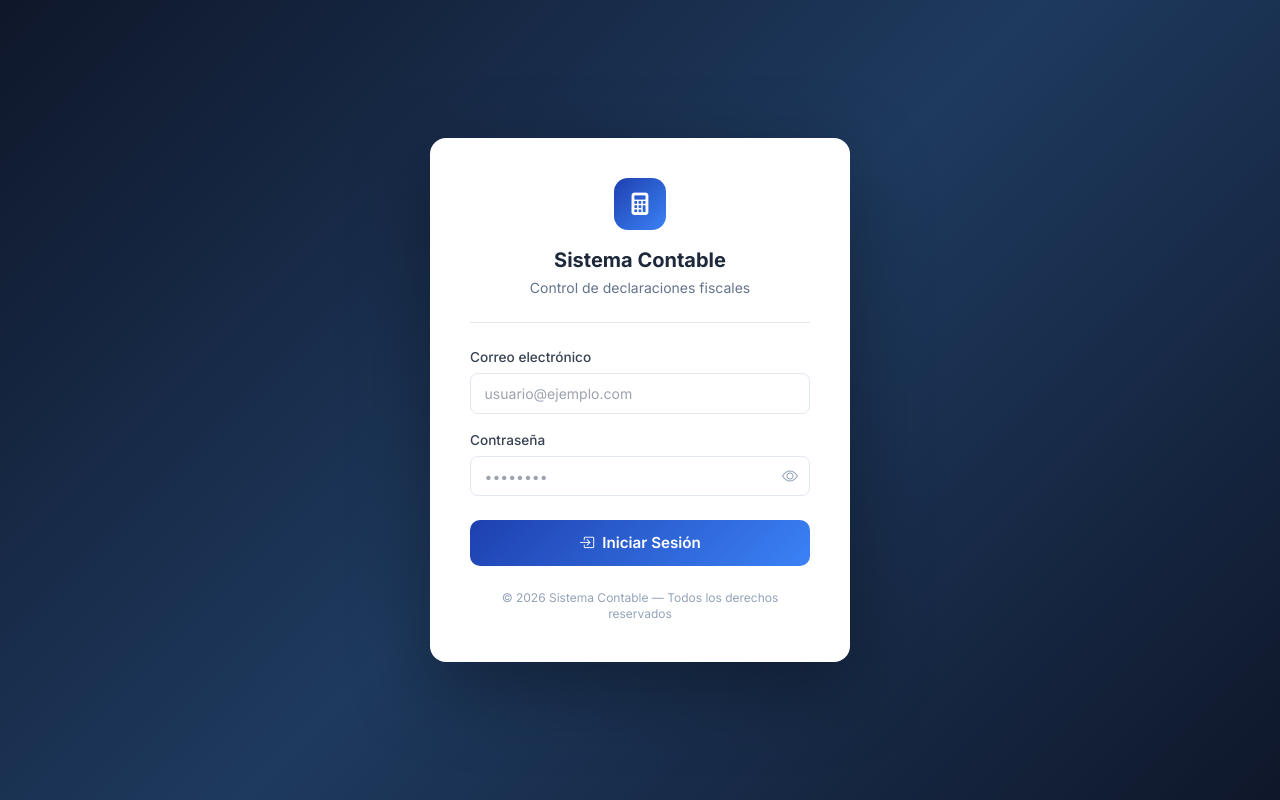
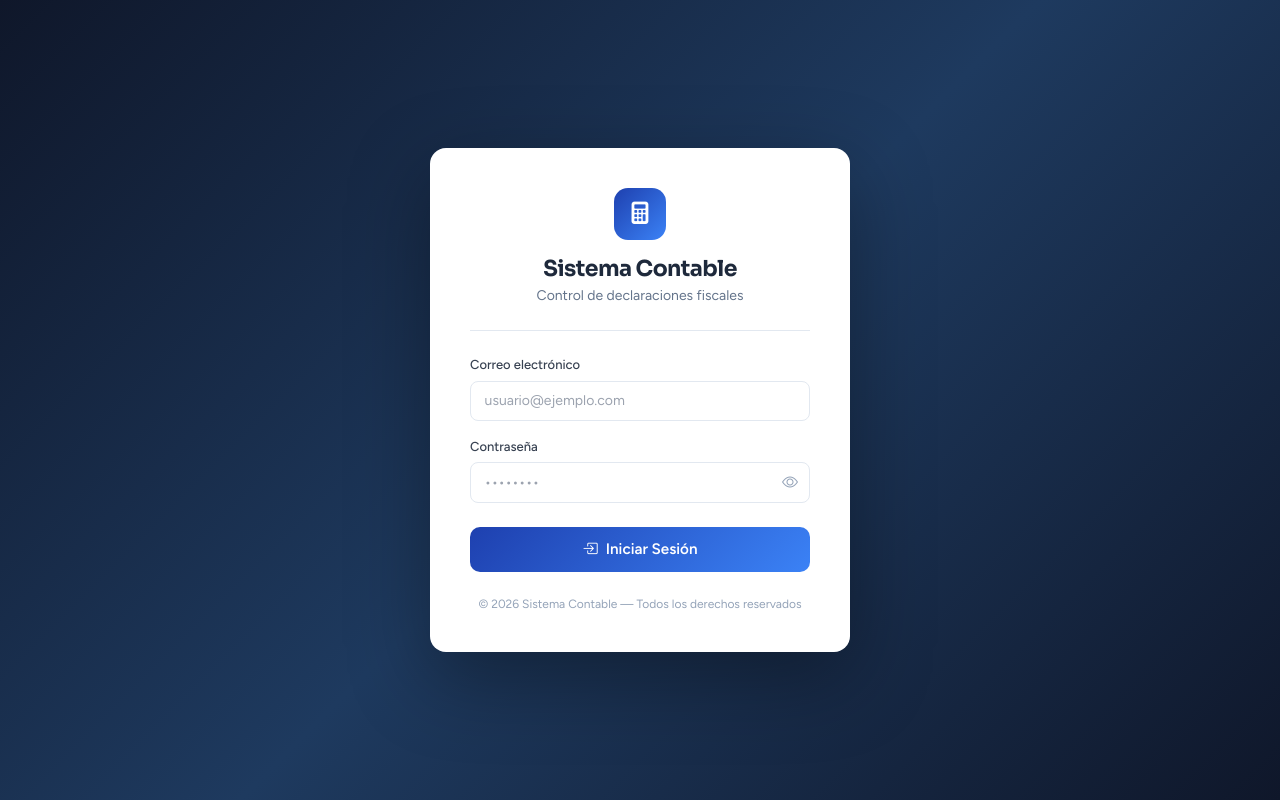
Before and after one commit to Marco-Dominguez/SistemaContable, a PHP site: page /SistemaContable/view/pages/auth/login.html in a window 1280 px wide. Run offline with PHP 8.4, Linux system fonts and the light colour scheme; some libraries are stand-ins or nearby versions.

Commit message:
refactor: update typography system

```diff
--- a/view/assets/css/app.css
+++ b/view/assets/css/app.css
@@ -16,12 +16,82 @@
     --color-card: #ffffff;
     --sidebar-width: 260px;
     --topbar-height: 64px;
+
+    /* Types */
+    --font-display: 'Sora', system-ui, sans-serif;
+    --font-body: 'Figtree', system-ui, sans-serif;
 }
 
 /* Layout */
 body {
     background: var(--color-bg);
-    font-family: 'Inter', sans-serif;
+    font-family: var(--font-body);
+    line-height: 1.5;
+    -webkit-font-smoothing: antialiased;
+    -moz-osx-font-smoothing: grayscale;
+}
+
+/* Headings */
+h1,
+h2,
+h3,
+h4 {
+    font-family: var(--font-display);
+    line-height: 1.2;
+    letter-spacing: -0.015em;
+}
+
+/* Topbar */
+#topbar h1 {
+    font-size: 0.9375rem;
+    font-weight: 600;
+    letter-spacing: -0.005em;
+    line-height: 1;
+}
+
+/* Page content headings */
+#page-content h1 {
+    font-size: 1.5rem;
+    font-weight: 700;
+    letter-spacing: -0.025em;
+    color: #0f172a;
+}
+
+/* Welcome banner */
+#welcome-title {
+    font-size: 1.375rem;
+    font-weight: 700;
+    letter-spacing: -0.02em;
+}
+
+/* Card section headers */
+.card h2,
+.card h3,
+.card h4 {
+    font-size: 1rem;
+    font-weight: 600;
+    text-transform: none;
+    letter-spacing: -0.01em;
+    line-height: 1.3;
+    margin-bottom: 1rem;
+}
+
+/* Page-level section headers */
+#page-content>div>h2 {
+    font-size: 1.0625rem;
+    font-weight: 600;
+    text-transform: none;
+    letter-spacing: -0.01em;
+    color: #1e293b;
+    margin-bottom: 1rem;
+}
+
+/* Login brand heading */
+.login-brand h1 {
+    font-size: 1.375rem;
+    font-weight: 700;
+    letter-spacing: -0.025em;
+    line-height: 1.2;
 }
 
 #app {
@@ -69,8 +139,10 @@ body {
 
 .sidebar-brand span {
     color: #f1f5f9;
+    font-family: var(--font-display);
     font-weight: 700;
-    font-size: .95rem;
+    font-size: 0.9375rem;
+    letter-spacing: -0.01em;
 }
 
 .nav-group {
@@ -176,6 +248,7 @@ body {
     border-bottom: 1px solid #f1f5f9;
     color: #334155;
     vertical-align: middle;
+    font-variant-numeric: tabular-nums;
 }
 
 .data-table tbody tr:hover {
@@ -230,6 +303,7 @@ body {
     border-radius: 8px;
     font-size: .875rem;
     font-weight: 500;
+    font-family: var(--font-body);
     cursor: pointer;
     border: none;
     transition: opacity .15s, transform .1s;
@@ -276,9 +350,10 @@ body {
 }
 
 .form-label {
-    font-size: .85rem;
+    font-size: .8125rem;
     font-weight: 500;
     color: #374151;
+    font-family: var(--font-body);
 }
 
 .form-input {
@@ -286,6 +361,7 @@ body {
     border: 1.5px solid #e2e8f0;
     border-radius: 8px;
     font-size: .875rem;
+    font-family: var(--font-body);
     color: #1e293b;
     outline: none;
     transition: border-color .15s;
@@ -490,6 +566,7 @@ body {
     padding: .6rem 1.1rem;
     font-size: .875rem;
     font-weight: 500;
+    font-family: var(--font-body);
     color: #64748b;
     border: none;
     background: none;
--- a/view/components/templates/layout.html
+++ b/view/components/templates/layout.html
@@ -9,7 +9,8 @@
     <link rel="stylesheet" href="https://cdn.jsdelivr.net/npm/bootstrap-icons@1.11.3/font/bootstrap-icons.min.css">
     <!-- Google Fonts -->
     <link rel="preconnect" href="https://fonts.googleapis.com">
-    <link href="https://fonts.googleapis.com/css2?family=Inter:wght@400;500;600;700&display=swap" rel="stylesheet">
+    <link rel="preconnect" href="https://fonts.gstatic.com" crossorigin>
+    <link href="https://fonts.googleapis.com/css2?family=Figtree:wght@400;500;600&family=Sora:wght@600;700&display=swap" rel="stylesheet">
     <!-- Tailwind CDN -->
     <script src="https://cdn.tailwindcss.com"></script>
     <!-- App CSS -->
--- a/view/pages/auth/login.html
+++ b/view/pages/auth/login.html
@@ -6,7 +6,8 @@
     <title>Iniciar Sesión — Sistema Contable</title>
     <link rel="stylesheet" href="https://cdn.jsdelivr.net/npm/bootstrap-icons@1.11.3/font/bootstrap-icons.min.css">
     <link rel="preconnect" href="https://fonts.googleapis.com">
-    <link href="https://fonts.googleapis.com/css2?family=Inter:wght@400;500;600;700&display=swap" rel="stylesheet">
+    <link rel="preconnect" href="https://fonts.gstatic.com" crossorigin>
+    <link href="https://fonts.googleapis.com/css2?family=Figtree:wght@400;500;600&family=Sora:wght@600;700&display=swap" rel="stylesheet">
     <script src="https://cdn.tailwindcss.com"></script>
     <link rel="stylesheet" href="/view/assets/css/app.css">
     <style>
@@ -35,6 +36,7 @@
             width: 100%; padding: .7rem;
             background: linear-gradient(135deg, #1e40af, #3b82f6);
             color: #fff; border: none; border-radius: 10px;
+            font-family: var(--font-body);
             font-size: .95rem; font-weight: 600; cursor: pointer;
             transition: opacity .2s, transform .1s;
             display: flex; align-items: center; justify-content: center; gap: .5rem;
--- a/view/pages/clientes/index.html
+++ b/view/pages/clientes/index.html
@@ -7,7 +7,8 @@
     <title>Clientes — Sistema Contable</title>
     <link rel="stylesheet" href="https://cdn.jsdelivr.net/npm/bootstrap-icons@1.11.3/font/bootstrap-icons.min.css">
     <link rel="preconnect" href="https://fonts.googleapis.com">
-    <link href="https://fonts.googleapis.com/css2?family=Inter:wght@400;500;600;700&display=swap" rel="stylesheet">
+    <link rel="preconnect" href="https://fonts.gstatic.com" crossorigin>
+    <link href="https://fonts.googleapis.com/css2?family=Figtree:wght@400;500;600&family=Sora:wght@600;700&display=swap" rel="stylesheet">
     <script src="https://cdn.tailwindcss.com"></script>
     <link rel="stylesheet" href="/view/assets/css/app.css">
     <!-- google tag -->
--- a/view/pages/dashboard/index.html
+++ b/view/pages/dashboard/index.html
@@ -7,7 +7,8 @@
     <title>Inicio — Sistema Contable</title>
     <link rel="stylesheet" href="https://cdn.jsdelivr.net/npm/bootstrap-icons@1.11.3/font/bootstrap-icons.min.css">
     <link rel="preconnect" href="https://fonts.googleapis.com">
-    <link href="https://fonts.googleapis.com/css2?family=Inter:wght@400;500;600;700&display=swap" rel="stylesheet">
+    <link rel="preconnect" href="https://fonts.gstatic.com" crossorigin>
+    <link href="https://fonts.googleapis.com/css2?family=Figtree:wght@400;500;600&family=Sora:wght@600;700&display=swap" rel="stylesheet">
     <script src="https://cdn.tailwindcss.com"></script>
     <link rel="stylesheet" href="/view/assets/css/app.css">
     <!-- google tag -->
--- a/view/pages/declaraciones/index.html
+++ b/view/pages/declaraciones/index.html
@@ -7,7 +7,8 @@
     <title>Declaraciones — Sistema Contable</title>
     <link rel="stylesheet" href="https://cdn.jsdelivr.net/npm/bootstrap-icons@1.11.3/font/bootstrap-icons.min.css">
     <link rel="preconnect" href="https://fonts.googleapis.com">
-    <link href="https://fonts.googleapis.com/css2?family=Inter:wght@400;500;600;700&display=swap" rel="stylesheet">
+    <link rel="preconnect" href="https://fonts.gstatic.com" crossorigin>
+    <link href="https://fonts.googleapis.com/css2?family=Figtree:wght@400;500;600&family=Sora:wght@600;700&display=swap" rel="stylesheet">
     <script src="https://cdn.tailwindcss.com"></script>
     <link rel="stylesheet" href="/view/assets/css/app.css">
     <!-- google tag -->
--- a/view/pages/security/roles/index.html
+++ b/view/pages/security/roles/index.html
@@ -7,7 +7,8 @@
     <title>Roles y Permisos — Sistema Contable</title>
     <link rel="stylesheet" href="https://cdn.jsdelivr.net/npm/bootstrap-icons@1.11.3/font/bootstrap-icons.min.css">
     <link rel="preconnect" href="https://fonts.googleapis.com">
-    <link href="https://fonts.googleapis.com/css2?family=Inter:wght@400;500;600;700&display=swap" rel="stylesheet">
+    <link rel="preconnect" href="https://fonts.gstatic.com" crossorigin>
+    <link href="https://fonts.googleapis.com/css2?family=Figtree:wght@400;500;600&family=Sora:wght@600;700&display=swap" rel="stylesheet">
     <script src="https://cdn.tailwindcss.com"></script>
     <link rel="stylesheet" href="/view/assets/css/app.css">
     <!-- google tag -->
--- a/view/pages/security/usuarios/index.html
+++ b/view/pages/security/usuarios/index.html
@@ -7,7 +7,8 @@
     <title>Usuarios — Sistema Contable</title>
     <link rel="stylesheet" href="https://cdn.jsdelivr.net/npm/bootstrap-icons@1.11.3/font/bootstrap-icons.min.css">
     <link rel="preconnect" href="https://fonts.googleapis.com">
-    <link href="https://fonts.googleapis.com/css2?family=Inter:wght@400;500;600;700&display=swap" rel="stylesheet">
+    <link rel="preconnect" href="https://fonts.gstatic.com" crossorigin>
+    <link href="https://fonts.googleapis.com/css2?family=Figtree:wght@400;500;600&family=Sora:wght@600;700&display=swap" rel="stylesheet">
     <script src="https://cdn.tailwindcss.com"></script>
     <link rel="stylesheet" href="/view/assets/css/app.css">
     <!-- google tag -->
--- a/view/pages/soporte/index.html
+++ b/view/pages/soporte/index.html
@@ -9,7 +9,8 @@
         content="Información de contacto del equipo de desarrollo y soporte técnico del Sistema Contable.">
     <link rel="stylesheet" href="https://cdn.jsdelivr.net/npm/bootstrap-icons@1.11.3/font/bootstrap-icons.min.css">
     <link rel="preconnect" href="https://fonts.googleapis.com">
-    <link href="https://fonts.googleapis.com/css2?family=Inter:wght@400;500;600;700&display=swap" rel="stylesheet">
+    <link rel="preconnect" href="https://fonts.gstatic.com" crossorigin>
+    <link href="https://fonts.googleapis.com/css2?family=Figtree:wght@400;500;600&family=Sora:wght@600;700&display=swap" rel="stylesheet">
     <script src="https://cdn.tailwindcss.com"></script>
     <link rel="stylesheet" href="/view/assets/css/app.css">
     <script src="https://cdn.jsdelivr.net/npm/@emailjs/browser@3/dist/email.min.js"></script>
```
Also changed, not shown: view/pages/analiticas/index.html (+11 -10 lines).
